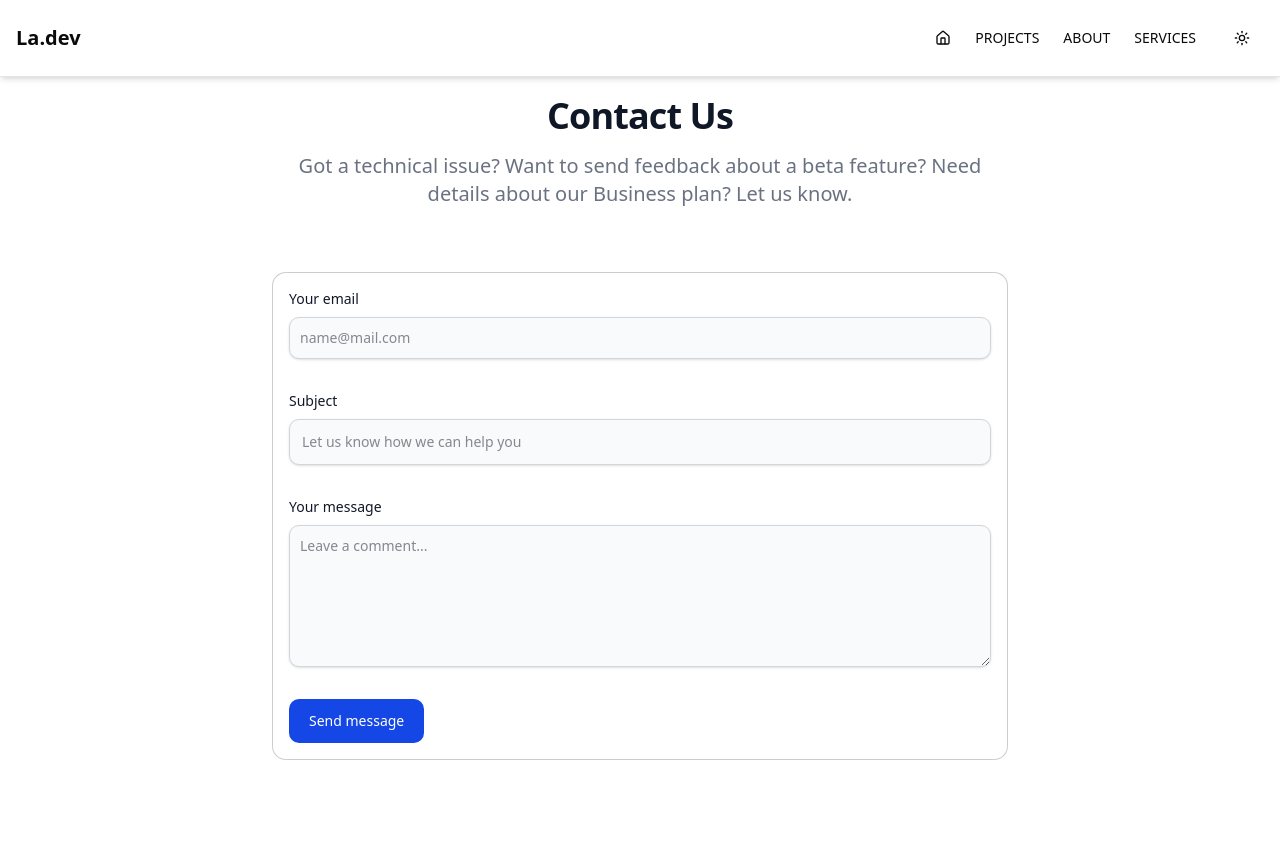
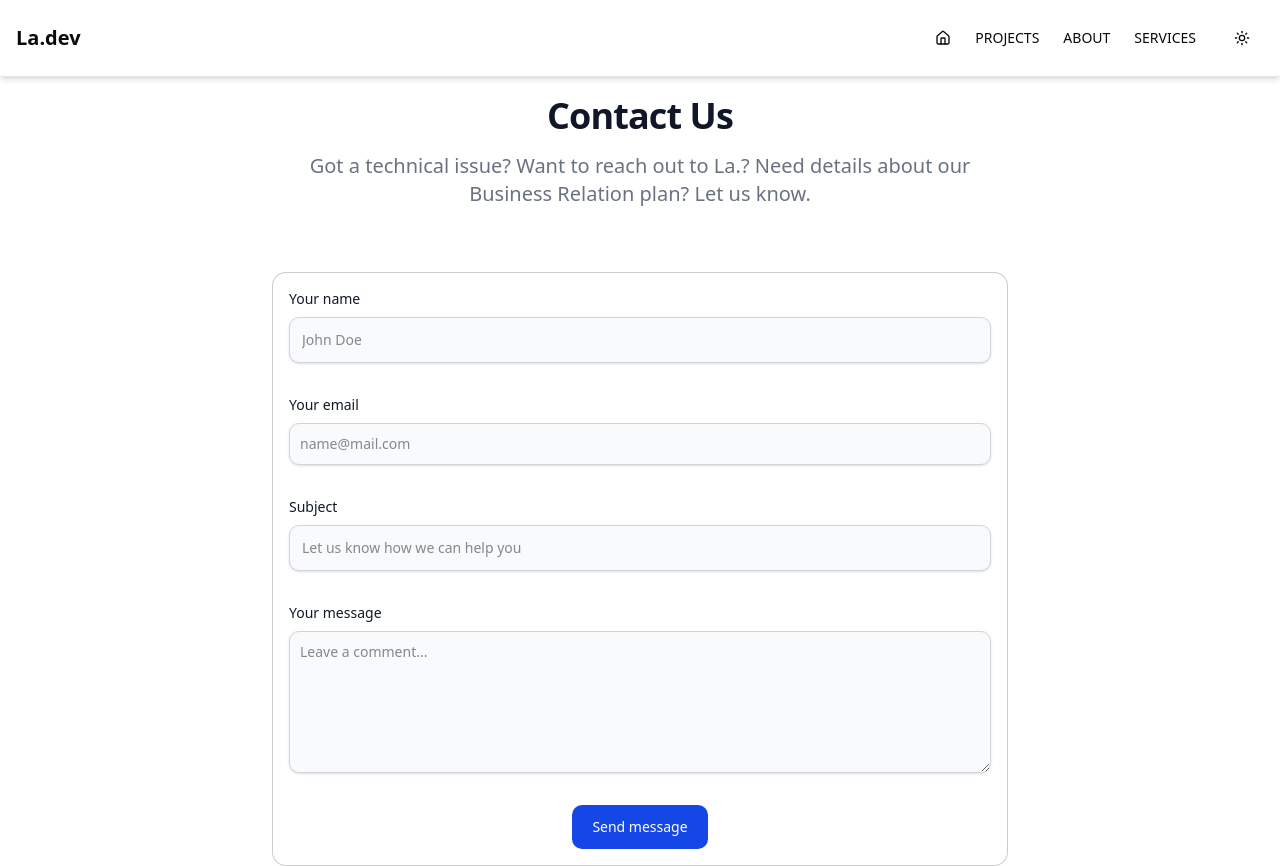
Before and after one commit to bigchuch/La_portfolio, a Next.js app: page /contact in a window 1280 px wide. Before the commit the page ends 800 px from the top, so only its background shows below. Built offline with nearby package versions, Linux system fonts and the light colour scheme; no server answers.

Commit message:
all pages implemented

```diff
--- a/app/contact/page.tsx
+++ b/app/contact/page.tsx
@@ -1,6 +1,6 @@
 "use client";
 
-import React, { useState } from "react";
+import React, { useState ,useEffect } from "react";
 import emailjs from "@emailjs/browser";
 
 
@@ -11,7 +11,12 @@ const Contact = () => {
     const TEMPLATE_ID = process.env.NEXT_PUBLIC_EMAILJS_TEMPLATE_ID;
     const PUBLIC_KEY = process.env.NEXT_PUBLIC_EMAILJS_PUBLIC_KEY;// your EmailJS public key
 
+    useEffect(() => {
+      emailjs.init(PUBLIC_KEY!);
+    }, []);
+
   const [formData, setFormData] = useState({
+    name: "",
     email: "",
     subject: "",
     message: "",
@@ -24,7 +29,7 @@ const Contact = () => {
       .sendForm(SERVICE_ID!, TEMPLATE_ID!, e.currentTarget, PUBLIC_KEY!)
       .then(() => {
         alert("Message Sent!");
-        setFormData({ email: "", subject: "", message: "" });
+        setFormData({ name:"" ,email: "", subject: "", message: "" });
       })
       .catch((error) => {
         alert("Let's try again. I'm sure it'll work now!");
@@ -40,11 +45,32 @@ const Contact = () => {
           Contact Us
         </h2>
         <p className="mb-8 lg:mb-16 font-light text-center text-gray-500 dark:text-gray-400 sm:text-xl">
-          Got a technical issue? Want to send feedback about a beta feature?
-          Need details about our Business plan? Let us know.
+          Got a technical issue? Want to reach out to La.?
+          Need details about our Business Relation plan? Let us know.
         </p>
 
         <form className="space-y-8 p-4 rounded-xl border bg-white/50 dark:bg-white/5 border-black/20 dark:border-white/10  hover:-translate-y-1 transition-transform " onSubmit={handleSubmit}>
+          <div>
+            <label
+              htmlFor="name"
+              className="block mb-2 text-sm font-medium text-gray-900 dark:text-gray-300"
+            >
+              Your name
+            </label>
+            <input
+              type="text"
+              id="name"
+              name="name"
+              required
+              value={formData.name}
+              onChange={(e) =>
+                setFormData({ ...formData, name: e.target.value })
+              }
+              className="block p-3 w-full text-sm text-gray-900 bg-gray-50 rounded-lg border border-gray-300 shadow-sm focus:ring-primary-500 focus:border-primary-500 dark:bg-gray-700 dark:border-gray-600 dark:placeholder-gray-400 dark:text-white dark:focus:ring-primary-500 dark:focus:border-primary-500 dark:shadow-sm-light"
+              placeholder="John Doe"
+            />
+          </div>
+
           <div>
             <label
               htmlFor="email"
@@ -107,6 +133,7 @@ const Contact = () => {
               placeholder="Leave a comment..."
             />
           </div>
+          <div className="flex items-center justify-center">
 
             <button
               type="submit"
@@ -114,6 +141,8 @@ const Contact = () => {
             >
               Send message
             </button>
+
+          </div>
         </form>
       </div>
     </section>
--- a/app/page.tsx
+++ b/app/page.tsx
@@ -7,6 +7,11 @@ export default function Home() {
   return (
     <div className="" >
       <Hero />
+
     </div>
   );
+
+  {/* NEXT_PUBLIC_EMAILJS_SERVICE_ID="service_59k0t1f"
+NEXT_PUBLIC_EMAILJS_TEMPLATE_ID="template_h1hy10n"
+NEXT_PUBLIC_EMAILJS_PUBLIC_KEY="7dz6PZRe8RTV2lGaV" */}
 }
--- a/components/DownloadCvButton.tsx
+++ b/components/DownloadCvButton.tsx
@@ -1,4 +1,4 @@
-import { Button } from "@/components/ui/button";
+
 import { FileDown } from "lucide-react";
 
 export default function DownloadCVButton() {
@@ -9,13 +9,15 @@ export default function DownloadCVButton() {
       target="_blank"
       rel="noopener noreferrer"
     >
-      <Button
-        variant="outline"
-        className=" hover:bg-gray-700 hover:text-white"
+      <button
+
+        className="py-3 px-5 text-sm font-medium text-center text-white rounded-lg bg-blue-700 sm:w-fit hover:bg-blue-800 focus:ring-4 focus:outline-none focus:ring-blue-300 dark:bg-blue-600 dark:hover:bg-blue-700 dark:focus:ring-blue-800"
       >
-        <FileDown className="w-4 h-4 mr-2" />
+        <span className="inline-block">
+          <FileDown className="w-4 h-4 mr-2" />
+        </span>
         Download CV
-      </Button>
+      </button>
     </a>
   );
 }
--- a/components/Hero.tsx
+++ b/components/Hero.tsx
@@ -10,7 +10,7 @@ const Hero = () => {
       <div className="max-w-7xl mx-auto px-4 flex flex-col md:px-8 md:grid md:grid-cols-5 md:h-full gap-8 lg:gap-24 ">
 
         <div className="e md:flex md:flex-col col-span-2 md:justify-end md:pb-20">
-          <div className="mt-16 font-geist-sans ">
+          <div className="mt-16 font-geist-sans sm:w-fit pt-2">
             <h1 className="text-4x md:text-2xl lg:text-3xl ">Emmanuel Olawale <span className="block">Alawode</span> </h1>
             <h2 className="text-md mt-4  md:text-sm lg:text-md ">Software Engineer / Solution Achitech </h2>
             <p className="text-sm mt-4 w-[70%] text-justify md:w-[90%] md:text-sm lg:text-md">Drogo and self-taught, I bring a unique blend of passion and proficiency to development and design. Obsessed with performance and dedicated to crafting clean, impactful designs, my work is a testament to the fusion of skill and creativity.</p>
@@ -29,9 +29,6 @@ const Hero = () => {
             <Link href="www.linkedin.com/in/emmanuel-alawode-b13a241b4" className="flex items-center gap-1 hover:text-gray-900">
               <Linkedin  className="w-6 h-6 font-bold " />
             </Link>
-            <Link href="httpgithub.com" className="flex items-center gap-1 hover:text-gray-900">
-              <Github className="w-6 h-6 font-bold " />
-            </Link>
           </div>
         </div>
 
@@ -39,23 +36,23 @@ const Hero = () => {
 
           {/* navbar link */}
           <div>
-            <Link href="/projects" className="flex items-center gap-1 font-prata">
+            <Link href="/projects" className="flex items-center gap-1 font-prata     focus:ring-4 hover:italic">
               PROJECT
             </Link>
           </div>
           <div>
-            <Link href="/services" className="flex items-center gap-1 ">
+            <Link href="/services" className="flex items-center gap-1  focus:ring-4 hover:italic">
               SERVICES
             </Link>
           </div>
 
           <div>
-            <Link href="/about" className="flex items-center gap-1">
+            <Link href="/about" className="flex items-center gap-1 focus:ring-4 hover:italic">
               ABOUT
             </Link>
           </div>
           <div>
-            <Link href="/contact" className="flex items-center gap-1 ">
+            <Link href="/contact" className="flex items-center gap-1  focus:ring-4 hover:italic ">
               CONTACT
             </Link>
           </div>
```
Lines whose indentation alone changed are shown as unchanged.
